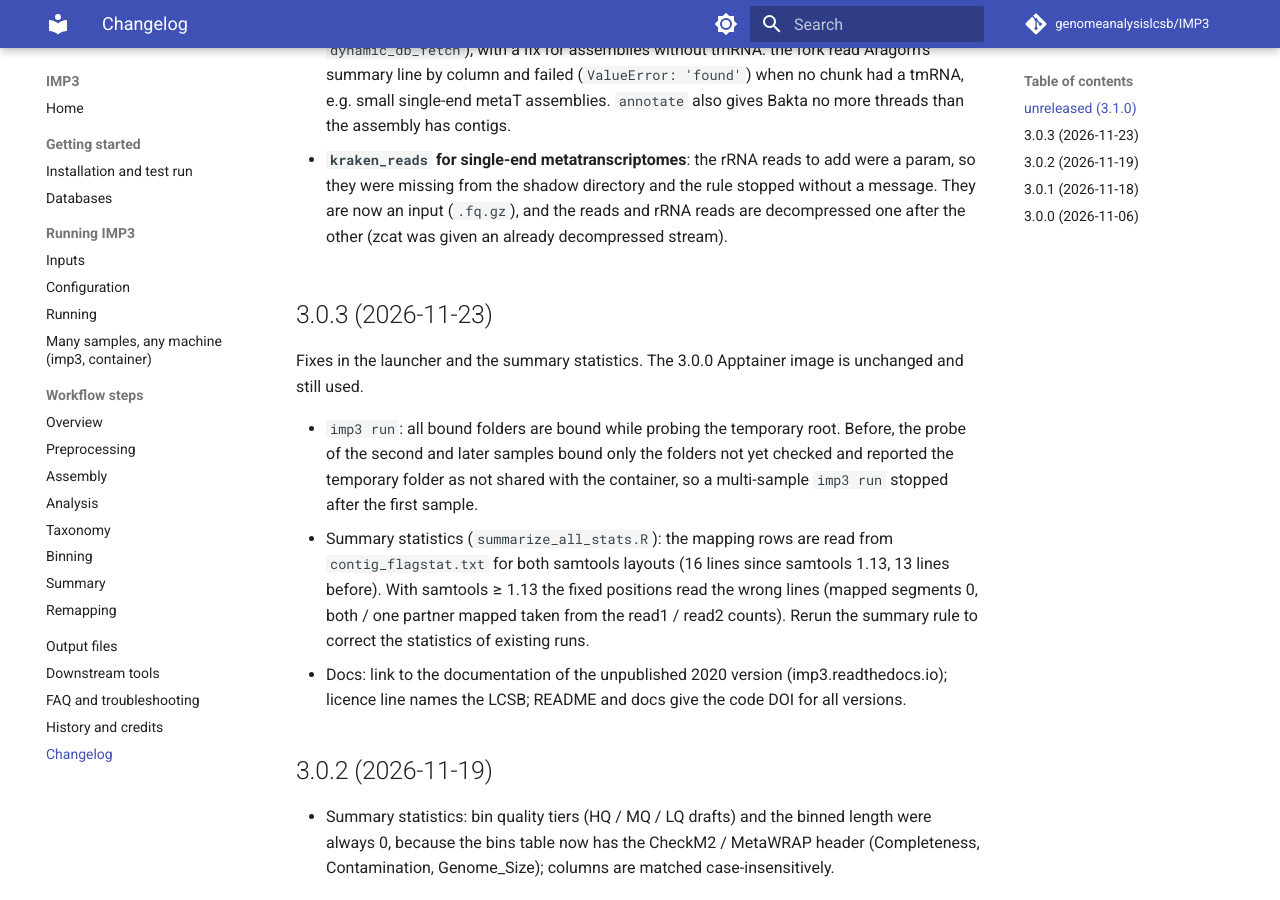
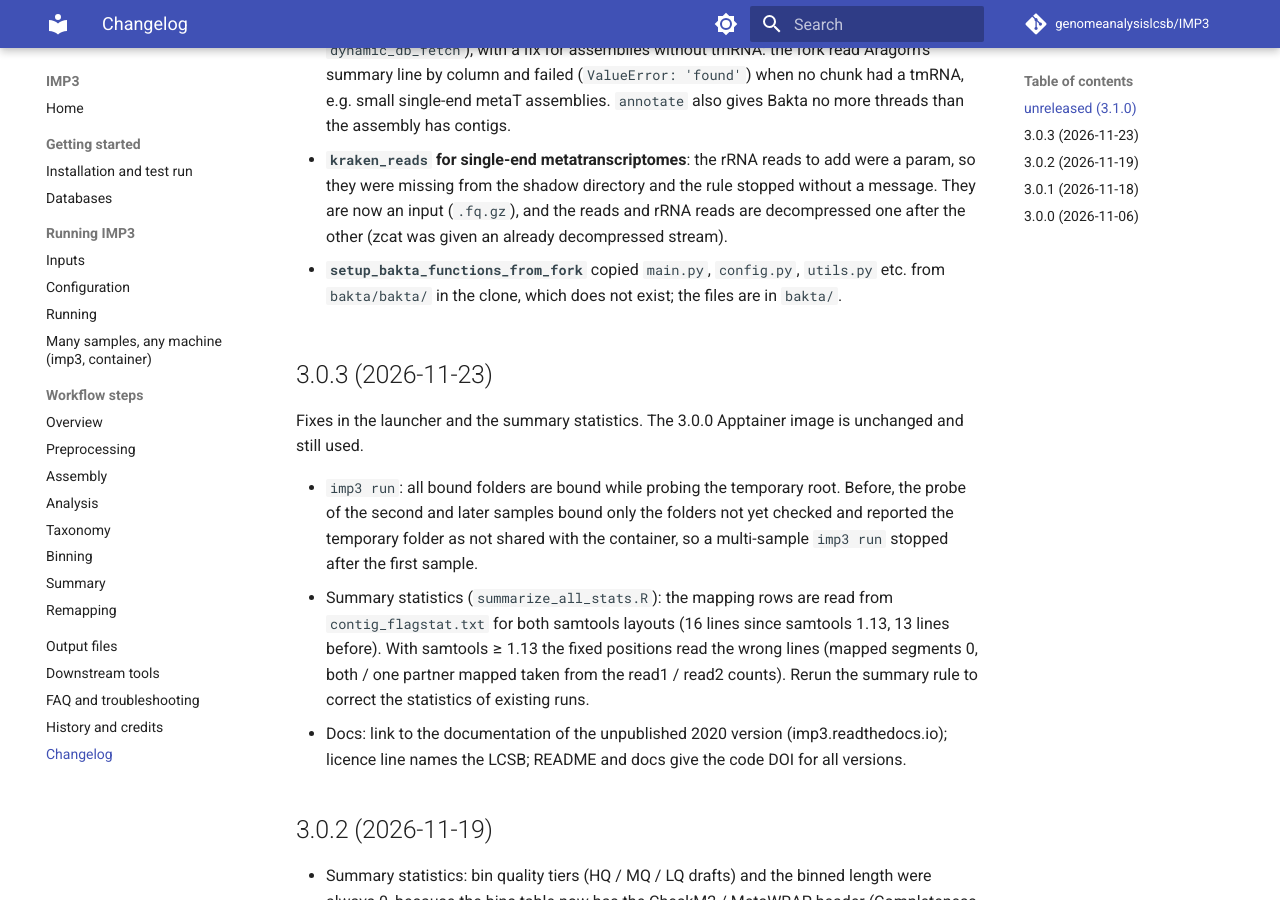
Before and after one commit to genomeanalysislcsb/IMP3, an MkDocs documentation site: the page built from docs/changelog.md, in a window 1280 px wide and 900 px high, scrolled down 1237 px. Built offline with MkDocs 1.6.1 and Material for MkDocs 9.7.7, drawn with Linux system fonts in a browser that asks for light colours; comment, search, counter and statistics services are not loaded.

Commit message:
Bakta setup: copy main.py etc. from bakta/ in the fork clone
The rule copied main.py, config.py, utils.py, psc.py, pscc.py, ips.py
and ups.py from submodules/bakta/bakta/bakta/, which does not exist
('cp: cannot stat'); the package directory is submodules/bakta/bakta/.

Co-Authored-By: Claude Opus 5.5 <noreply@anthropic.com>
Claude-Session: https://claude.ai/code/session_01L5bQxNJvvvTRxDQ7VNdjru

```diff
--- a/docs/changelog.md
+++ b/docs/changelog.md
@@ -48,6 +48,9 @@ IMP3 is the successor of IMP (Narayanasamy et al., *Genome Biol* 2016;17:260). C
   from the shadow directory and the rule stopped without a message. They are now an input (`.fq.gz`), and the
   reads and rRNA reads are decompressed one after the other (zcat was given an already decompressed stream).
 
+- **`setup_bakta_functions_from_fork`** copied `main.py`, `config.py`, `utils.py` etc. from `bakta/bakta/` in the
+  clone, which does not exist; the files are in `bakta/`.
+
 ## 3.0.3 (2026-11-23)
 
 Fixes in the launcher and the summary statistics. The 3.0.0 Apptainer image is unchanged and still used.
```
Also changed, not shown: CHANGELOG.md (+3 -0 lines), 1 other file.
